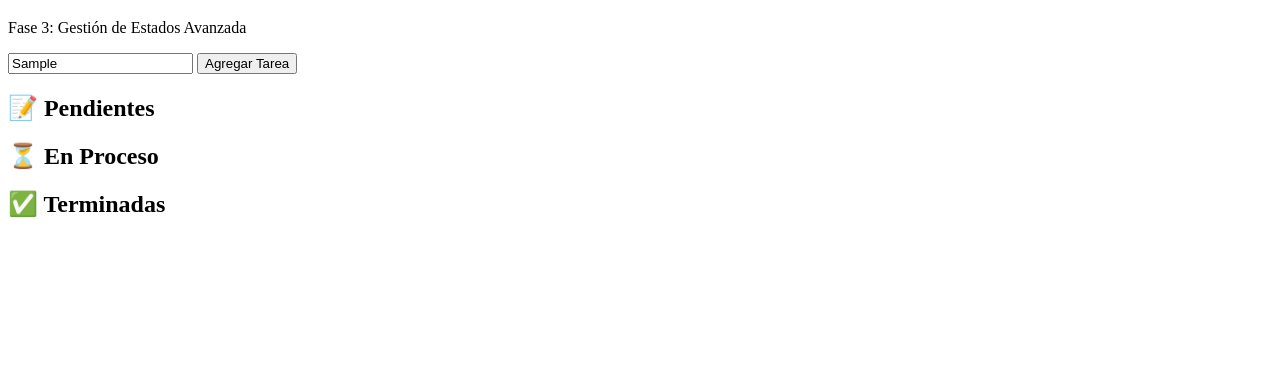
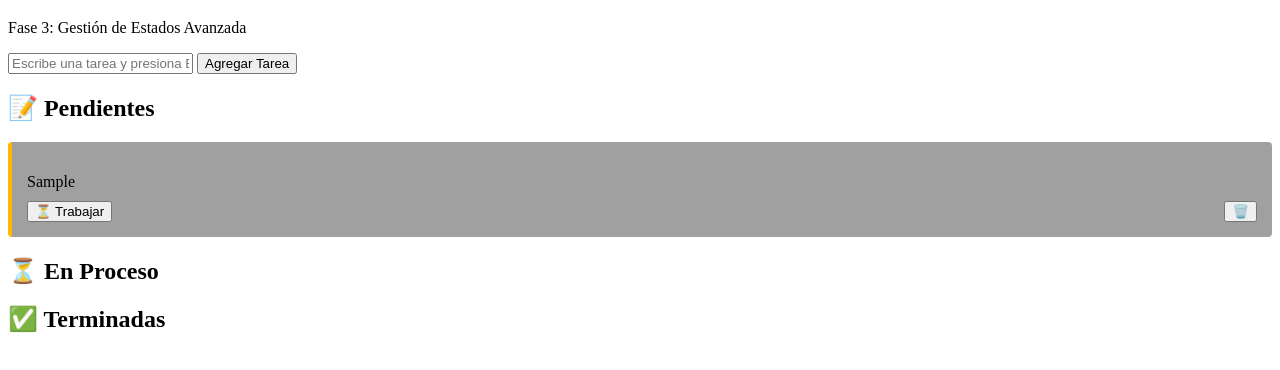
Before and after one commit to JeroDavo/Gestor-de-Tareas, a plain HTML site: page index.html in a window 1280 px wide. Both pictures are taken after typing "Sample" into the empty fields and a click on the button "Agregar Tarea". Shown: the part 62-432 px from the top of the page. Drawn offline with Linux system fonts and the light colour scheme.

Commit message:
Mejoras completas Gestor de Tareas (corregido)

```diff
--- a/script.js
+++ b/script.js
@@ -1,62 +1,119 @@
-let tareas = JSON.parse(localStorage.getItem('tareas')) || [];
+let tareas = JSON.parse(localStorage.getItem('tareas-kanban')) || [];
 
 
 const inputTarea = document.getElementById("inputTarea");
 const btnGuardar = document.getElementById("btnGuardar");
-const listaTareas = document.getElementById("listaTareas");
+
+
+const columnaTodo = document.getElementById("columnaTodo");
+const columnaInProgress = document.getElementById("columnaInProgress");
+const columnaDone = document.getElementById("columnaDone");
 
 
 function guardarEnDisco() {
-    localStorage.setItem('tareas', JSON.stringify(tareas));
+    localStorage.setItem('tareas-kanban', JSON.stringify(tareas));
 }
 
 
-function renderizarTareas() {
-    listaTareas.innerHTML = "";
+function renderizarTablero() {
+
+    columnaTodo.innerHTML = "";
+    columnaInProgress.innerHTML = "";
+    columnaDone.innerHTML = "";
+
 
     tareas.forEach((tarea) => {
-        const item = document.createElement('div');
-        item.className = "tarea-card";
-        item.style.display = "flex";
-        item.style.justifyContent = "space-between";
-        item.style.margin = "10px 0";
 
-        const texto = document.createElement('span');
+        const card = document.createElement('div');
+        card.className = "tarea-card";
+        card.style.background = "#2a2a2a71";
+        card.style.padding = "15px";
+        card.style.margin = "10px 0";
+        card.style.borderRadius = "4px";
+        card.style.borderLeft = "4px solid #ffb703";
+
+
+        const texto = document.createElement('p');
         texto.textContent = tarea.texto;
-        if(tarea.completada) texto.style.textDecoration = "line-through";
+        texto.style.marginBottom = "10px";
+        card.appendChild(texto);
+
+
+        const accionesContainer = document.createElement('div');
+        accionesContainer.style.display = "flex";
+        accionesContainer.style.gap = "8px";
+
+
+        if (tarea.estado === 'todo') {
+            const btnProgreso = document.createElement('button');
+            btnProgreso.textContent = "⏳ Trabajar";
+            btnProgreso.onclick = () => cambiarEstado(tarea.id, 'in-progress');
+            accionesContainer.appendChild(btnProgreso);
+        }
+
+
+        if (tarea.estado === 'in-progress') {
+            const btnTerminar = document.createElement('button');
+            btnTerminar.textContent = "✅ Terminar";
+            btnTerminar.onclick = () => cambiarEstado(tarea.id, 'done');
+            accionesContainer.appendChild(btnTerminar);
+        }
+
 
         const btnEliminar = document.createElement('button');
         btnEliminar.textContent = "🗑️";
-        btnEliminar.style.border = "none";
-        btnEliminar.style.background = "none";
-        btnEliminar.style.cursor = "pointer"
+        btnEliminar.style.marginLeft = "auto"; // Empuja el botón al extremo derecho
         btnEliminar.onclick = () => {
             tareas = tareas.filter(t => t.id !== tarea.id);
             guardarEnDisco();
-            renderizarTareas();
+            renderizarTablero();
         };
+        accionesContainer.appendChild(btnEliminar);
 
-        item.appendChild(texto);
-        item.appendChild(btnEliminar);
-        listaTareas.appendChild(item);
+        card.appendChild(accionesContainer);
+
+
+        if (tarea.estado === 'todo') {
+            columnaTodo.appendChild(card);
+        } else if (tarea.estado === 'in-progress') {
+            columnaInProgress.appendChild(card);
+        } else if (tarea.estado === 'done') {
+            // Si está terminada, le cambiamos el color al borde de la tarjeta a verde
+            card.style.borderLeft = "4px solid #30d330";
+            columnaDone.appendChild(card);
+        }
     });
 }
 
 
+function cambiarEstado(idTarea, nuevoEstado) {
+
+    tareas = tareas.map(tarea => {
+        if (tarea.id === idTarea) {
+            return { ...tarea, estado: nuevoEstado };
+        }
+        return tarea;
+    });
+
+    guardarEnDisco();
+    renderizarTablero();
+}
+
+
 btnGuardar.addEventListener('click', () => {
-    if(inputTarea.value.trim() === "") return;
+    if (inputTarea.value.trim() === "") return;
 
     const nuevaTarea = {
         id: Date.now(),
         texto: inputTarea.value,
-        completada: false
+        estado: 'todo'
     };
 
     tareas.push(nuevaTarea);
     guardarEnDisco();
-    renderizarTareas();
+    renderizarTablero();
     inputTarea.value = "";
 });
 
 
-renderizarTareas();
+renderizarTablero();
```
Also changed, not shown: index.html (+5 -5 lines).
